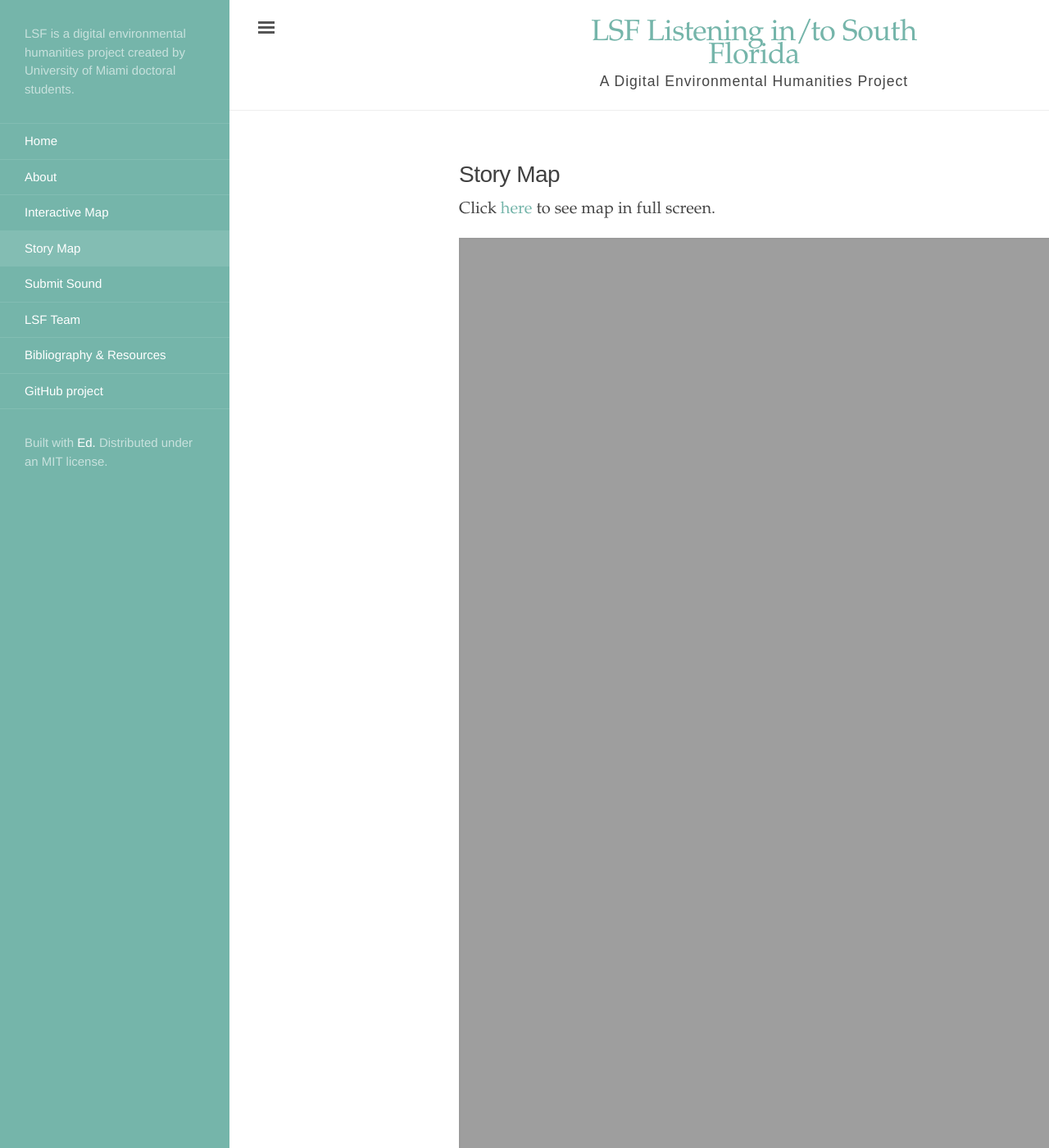
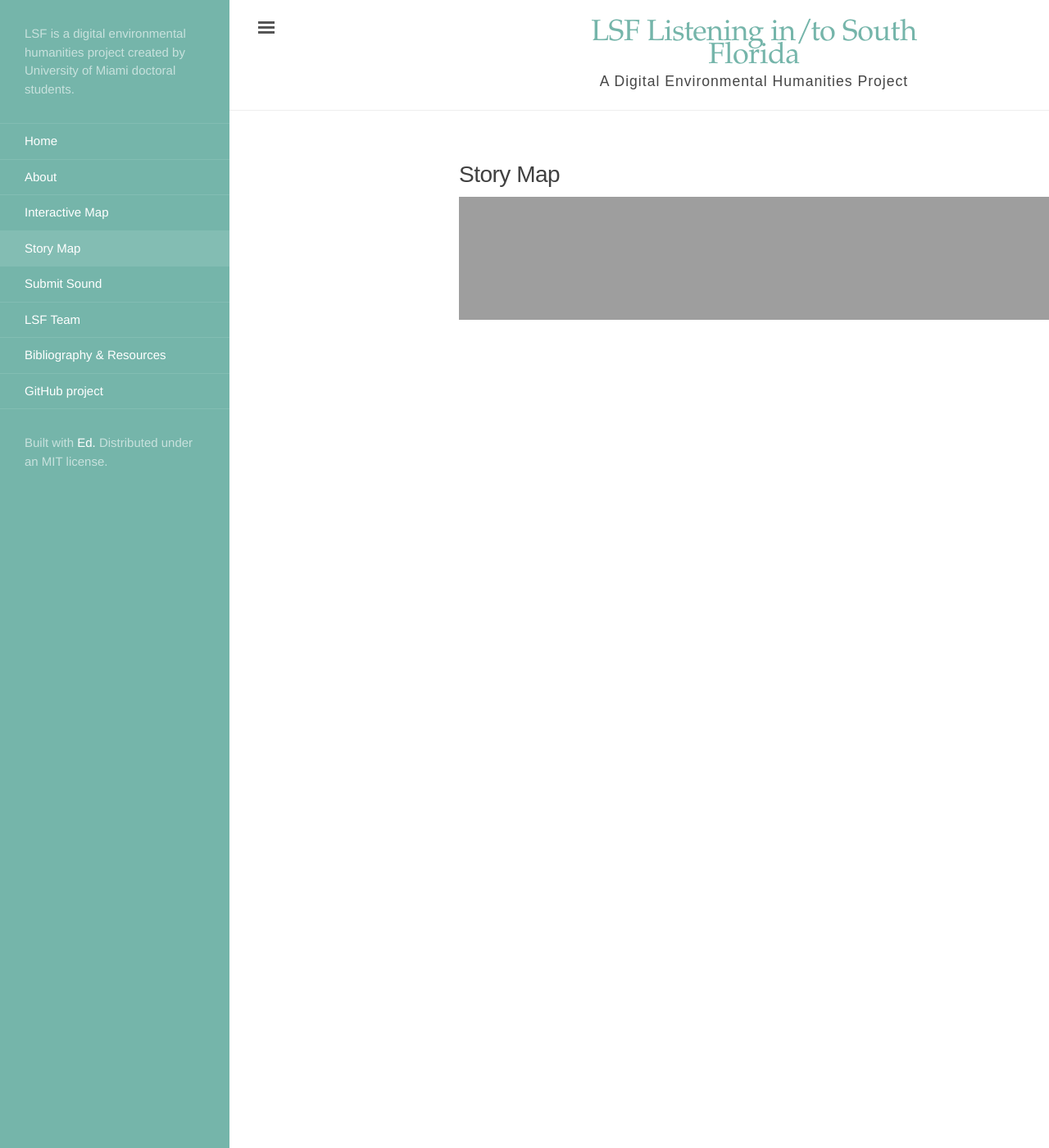
Before and after one commit to rm4-25/lsf_3, a Jekyll site: the page built from Story Map.html, in a window 1280 px wide and 1400 px high. Shown: the whole window at 82% size. Built offline with Jekyll 4.4.1, drawn with Linux system fonts in a browser that asks for light colours; nearby versions of some CDN libraries.

Commit message:
Update Story Map.html
Testing JS for full screen adaptability.

```diff
--- a/Story Map.html
+++ b/Story Map.html
@@ -4,14 +4,31 @@
 order: 4
 ---
 
+<style type="text/css">
+html, body{
+  width:100%;
+  height:100%;
+  overflow:hidden;
+  margin:0px;
+}
+</style>
+<script type="text/javascript" src="http://code.jquery.com/jquery-1.9.1.min.js"></script>
+<script type="text/javascript">
+function autoResize(iframe) {
+    $(iframe).height($(iframe).contents().find('html').height());
+}
+</script>
+
+<iframe src="https://rm4-25.github.io/lsf_storymap/" width="100%" height="100%" marginheight="0" frameborder="0" border="0" scrolling="auto" onload="autoResize(this);"></iframe>
+
+
+
+<!-- borrowed from https://jhsgh.org/synagogue-map/. Testing compatibility with making it a "full screen" map.
 <p>
 
 Click <a href="https://rm4-25.github.io/lsf_storymap/">here</a> to see map in full screen.
 
 </p>
-
-
-<!-- borrowed from https://jhsgh.org/synagogue-map/. Testing compatibility with making it a "full screen" map. -->
 
   <iframe width="900px" height="1300px" src="https://rm4-25.github.io/lsf_storymap/" ></iframe>
 
```
